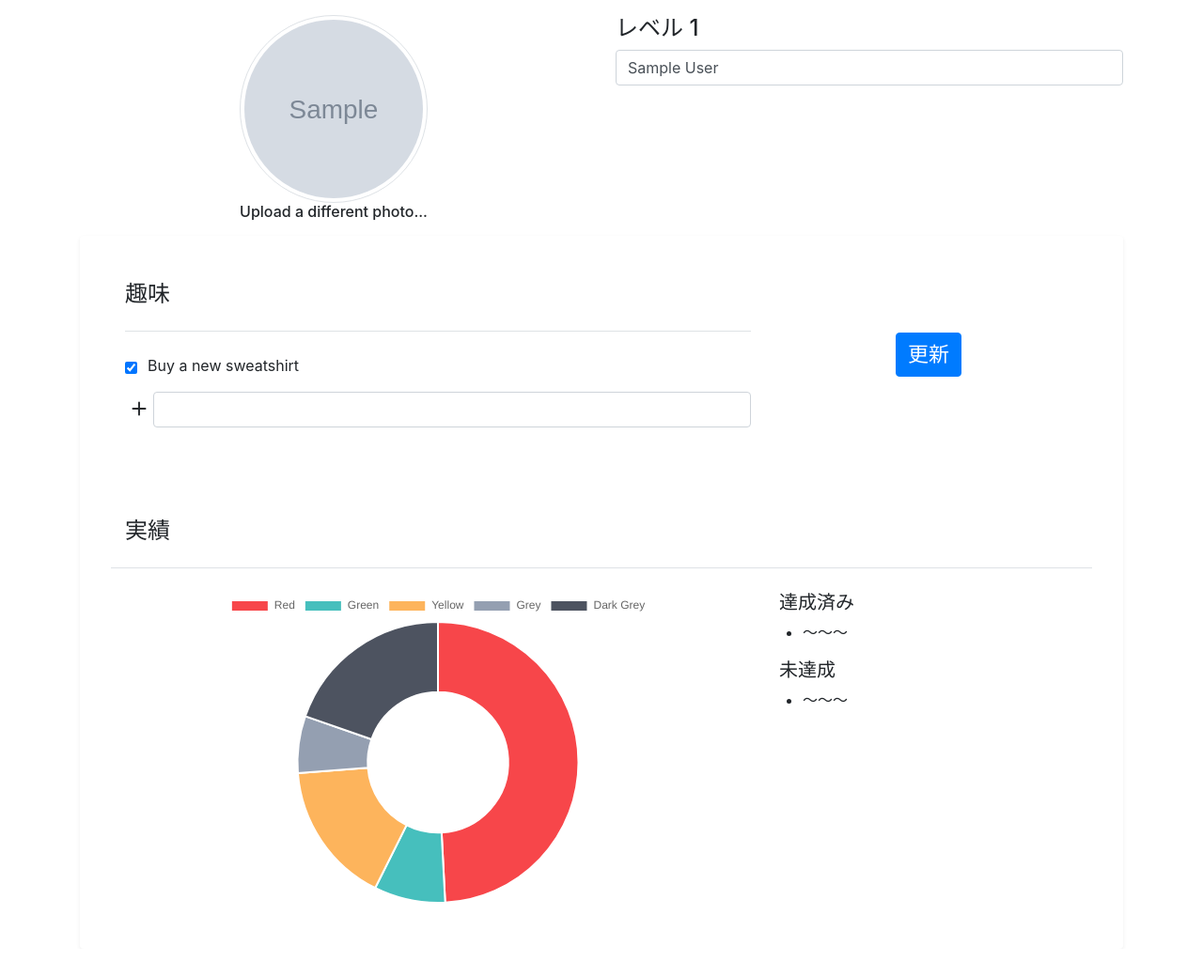
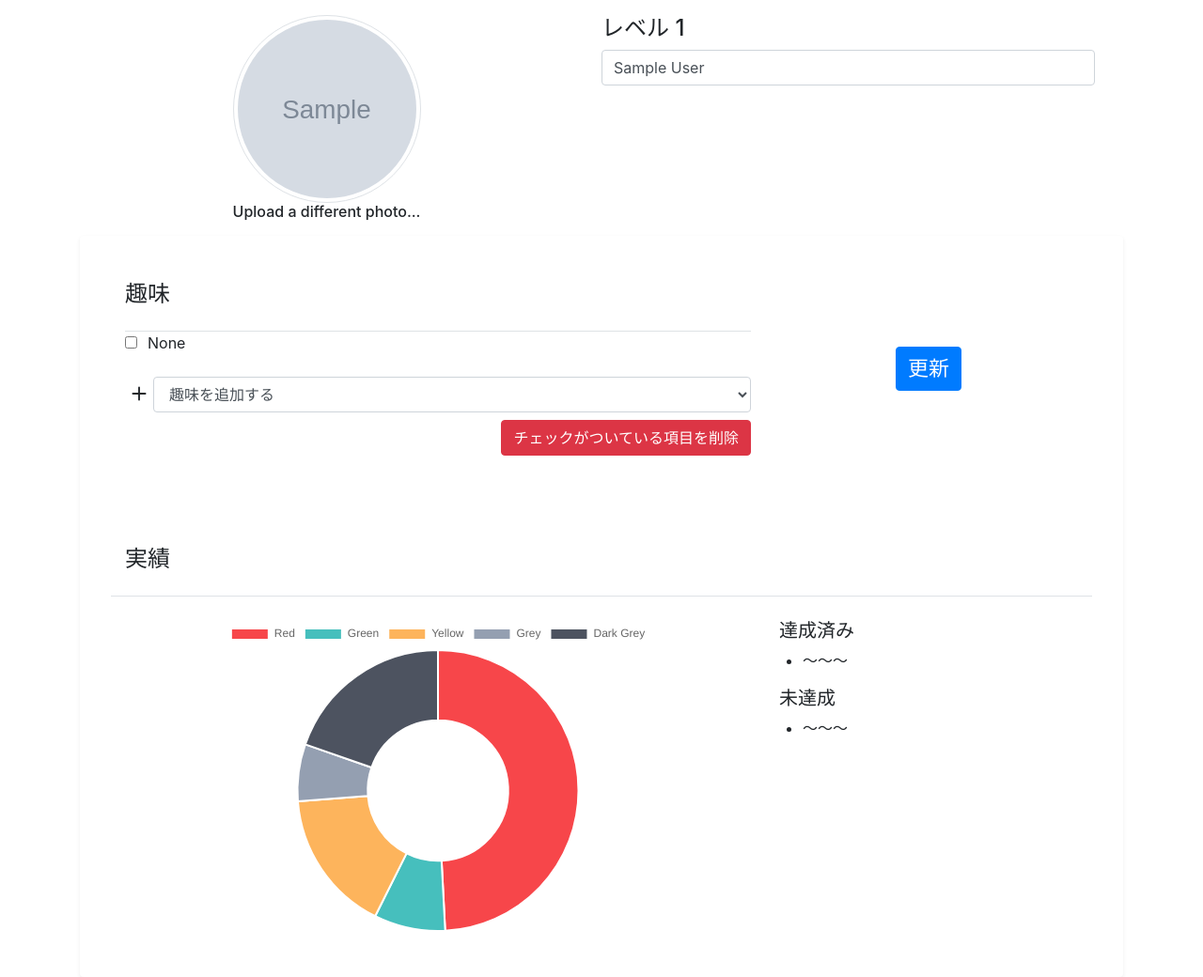
Before and after one commit to ecto0310/gpbl_2022_summer, a Flask app: page /user/me in a window 1280 px wide. Shown: the part 62-1102 px from the top of the page at 94% size. Before the commit the page ends 1022 px from the top, so only its background shows below. Run offline with Flask 2, Linux system fonts and the light colour scheme; a user stored in the database is signed in; tables that the repository leaves empty hold one stand-in row (values such as "Sample post"); grey boxes marked "Sample" are stand-in pictures; parts of the project's set-up code (start-up, migrations or seed data) failed here and were passed over; some libraries are stand-ins or nearby versions; some web fonts are replaced.

Commit message:
Add & delete hobbies

```diff
--- a/src/c_meet/static/js/profile.js
+++ b/src/c_meet/static/js/profile.js
@@ -31,6 +31,24 @@ $(document).ready(function() {
         readURL(this);
     });
 
+    $('#update_button').click(function(){
+        $('#user_form').submit();
+    });
+
+
+    $('#delete_hobby').click(function(){
+        $('#hobby_form').attr('action', '/user/me/delete_hobby');
+        $('#hobby_form').submit()
+    });
+
+    $('.add_new').click(function(e) {
+        if ($('#hobby').val()) {
+            $('#hobby_form').submit()
+        } else {
+            alert('趣味を選択してください。')
+        }
+    })
+
     //doughnut chart
     var ctxD = $("#doughnutChart");
     var myLineChart = new Chart(ctxD, {
--- a/src/c_meet/templates/user/profile.html
+++ b/src/c_meet/templates/user/profile.html
@@ -1,8 +1,8 @@
 {% extends "layout.html" %}
 {% block body %}
     <div class="profile-body">
-        <form action="{{ url_for('user.update_user') }}" method="POST">
         <div class="row mt-3">
+            <form id="user_form" action="{{ url_for('user.update_user') }}" class="row col-md-12" method="POST">
                 <div class="col-md-6">
                     <div class="text-center">
                         <img id="avatar" src="{{ current_user.icon }}" class="avatar rounded-circle img-thumbnail" alt="avatar">
@@ -17,6 +17,8 @@
                         <input type="text" name=name class="form-control" value="{{ current_user.name }}">
                     </div>
                 </div>
+            </form>
+
             <div class="hobby col-md-12">
                 <div class="hobby-title">
                     <div style="font-size: 25px; color: #535a60; margin-left:5px"></div>
@@ -25,36 +27,39 @@
                 <div class="card rounded border-0 shadow-sm position-relative">
                     <div class="card-body p-5 row">
                         <div class="col-md-8">
-                                <div class="align-items-center mb-4 pb-4 border-bottom">
+                            <div class="align-items-center pb-4 border-bottom">
                                 <div class="ms-3">
                                     <h4 class="text-uppercase fw-weight-bold mb-0">趣味</h4>
                                 </div>
                             </div>
+                            <form id="hobby_form" action="{{ url_for('user.add_hobby') }}" method="POST">
+                            {% for hobby in user_hobbies %}
                                 <div class="form-check mb-3">
-                                    <input class="form-check-input" id="flexCheck1" type="checkbox" checked>
-                                    <label class="form-check-label" for="flexCheck1"><span class="fst-italic pl-1">Buy a new sweatshirt</span></label>
+                                    <input class="form-check-input" name="hobby_checkBox" id="flexCheck1_{{ hobby.id }}" type="checkbox" value="{{ hobby.id }}">
+                                    <label class="form-check-label" for="flexCheck1_{{ hobby.id }}"><span class="fst-italic pl-1">{{ hobby.type }}</span></label>
                                 </div>
-                                <div class="d-flex">
+                            {% else %}
+                                <span class="mb-3">趣味がありません。</span>
+                            {% endfor %}
+                                <div class="mt-4 d-flex">
                                     <div class="add_new align-middle">
                                         <svg xmlns="http://www.w3.org/2000/svg" width="30" height="30" fill="currentColor" class="bi bi-plus" viewBox="0 0 16 16">
                                             <path d="M8 4a.5.5 0 0 1 .5.5v3h3a.5.5 0 0 1 0 1h-3v3a.5.5 0 0 1-1 0v-3h-3a.5.5 0 0 1 0-1h3v-3A.5.5 0 0 1 8 4z"/>
                                         </svg>
                                     </div>
-                                    <input class="form-control" name=hobby type="text">
+                                    <select class="form-control" id="hobby" name=hobby type="text">
+                                        <option value="">趣味を追加する</option>
+                                        {% for hobby in hobbies %}
+                                            <option value="{{ hobby.id }}">{{ hobby.type }}</option>
+                                        {% endfor %}
+                                    </select>
                                 </div>
+                                <button id="delete_hobby" type="button" class="mt-2 float-right btn btn-danger">チェックがついている項目を削除</button>
+                            </form>
                         </div>
                         <div class="col-md-4 text-center edit-button">
-                                <button type="submit" class="btn btn-primary">更新</button>
+                            <button id="update_button" type="submit" class="btn btn-primary">更新</button>
                         </div>
-
-                            <!-- {% for user in current_user.user_hobbies %}
-                            <div class="form-check mb-3">
-                                <input class="form-check-input" id="flexCheck1" type="checkbox" checked>
-                                <label class="form-check-label" for="flexCheck1"><span class="fst-italic pl-1">Buy a new sweatshirt</span></label>
-                            </div>
-                            {% else %}
-                                趣味がありません。
-                            {% endfor %} -->
                     </div>
                     <div class="card-body p-5 row">
                         <div class="col-md-12 d-flex align-items-center mb-4 pb-4 border-bottom"><i class="far fa-calendar-alt fa-3x"></i>
@@ -83,6 +88,5 @@
                 </div>
             </div>
         </div>
-        </form>
     </div>
 {% endblock %}
--- a/src/c_meet/views/user.py
+++ b/src/c_meet/views/user.py
@@ -1,9 +1,12 @@
 import re
-from flask import request, redirect, url_for,  render_template, flash
+from c_meet import db
+from flask import request, redirect, url_for,  render_template, flash, jsonify
 from flask import Blueprint
 from flask_login import (current_user, login_required)
 
 from c_meet.models.users import User
+from c_meet.models.hobbies import Hobby
+from c_meet.models.user_hobby import User_Hobby
 
 
 user = Blueprint('user', __name__)
@@ -12,7 +15,9 @@ user = Blueprint('user', __name__)
 @user.route('/me', methods=['GET'])
 @login_required
 def me():
-    return render_template('user/profile.html', user=current_user)
+    user_hobbies = Hobby.query.join(User_Hobby, Hobby.id == User_Hobby.hobby_id).filter(User_Hobby.user_id == current_user.id).all()
+    hobbies = Hobby.query.order_by(Hobby.id.desc()).all()
+    return render_template('user/profile.html', user=current_user, hobbies = hobbies, user_hobbies = user_hobbies)
 
 
 @user.route('/me/update', methods=['POST'])
@@ -25,3 +30,25 @@ def update_user():
 
     flash('記事が更新されました')
     return redirect(url_for('user.me'))
+
+
+@user.route('/me/add_hobby', methods=['POST'])
+@login_required
+def add_hobby():
+    user_hobby = User_Hobby(
+        user_id = current_user.id,
+        hobby_id = request.form['hobby']
+    )
+    User_Hobby.create(user_hobby)
+
+    flash('趣味が追加されました')
+    return redirect(url_for('user.me'))
+
+
+@user.route('/me/delete_hobby', methods=['POST'])
+@login_required
+def delete_hobby():
+    User_Hobby.delete(request.form.getlist('hobby_checkBox'))
+
+    flash('趣味が削除されました')
+    return redirect(url_for('user.me'))
```
Also changed, not shown: src/c_meet/models/user_hobby.py (+11 -0 lines). Lines whose indentation alone changed are shown as unchanged.
